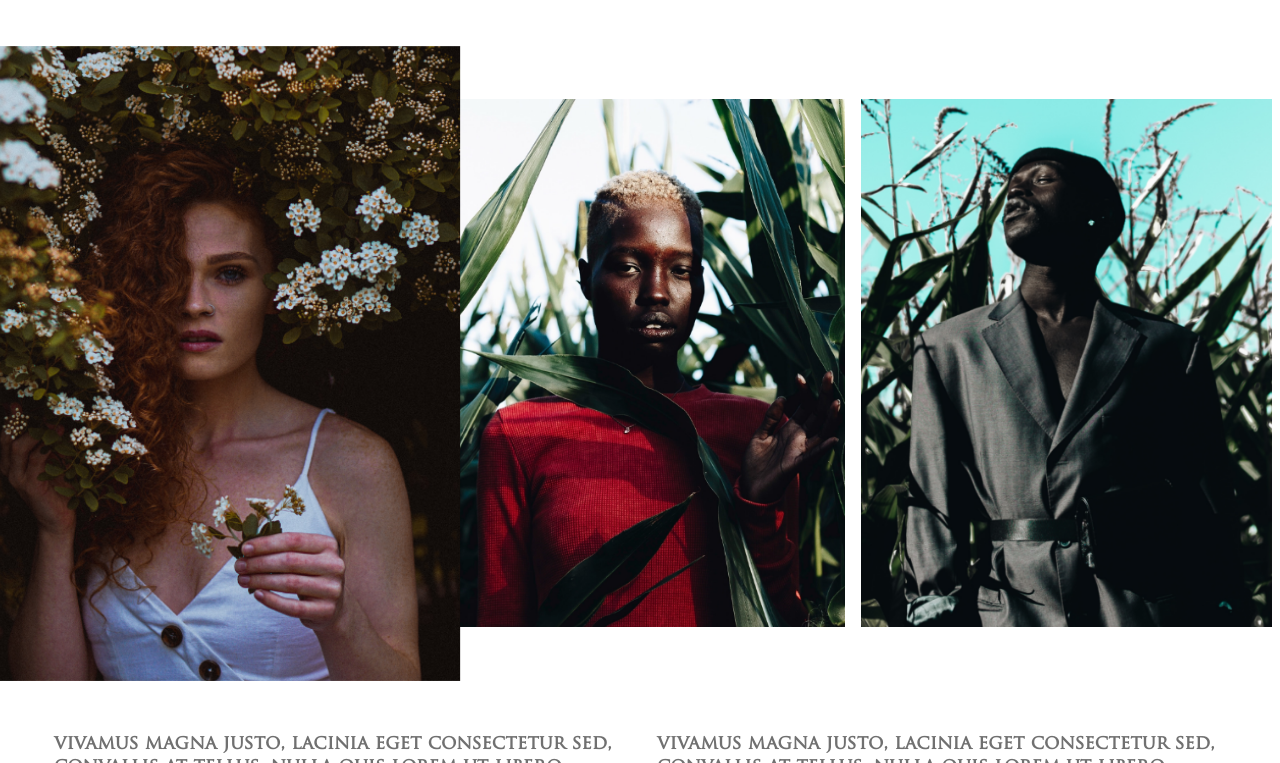
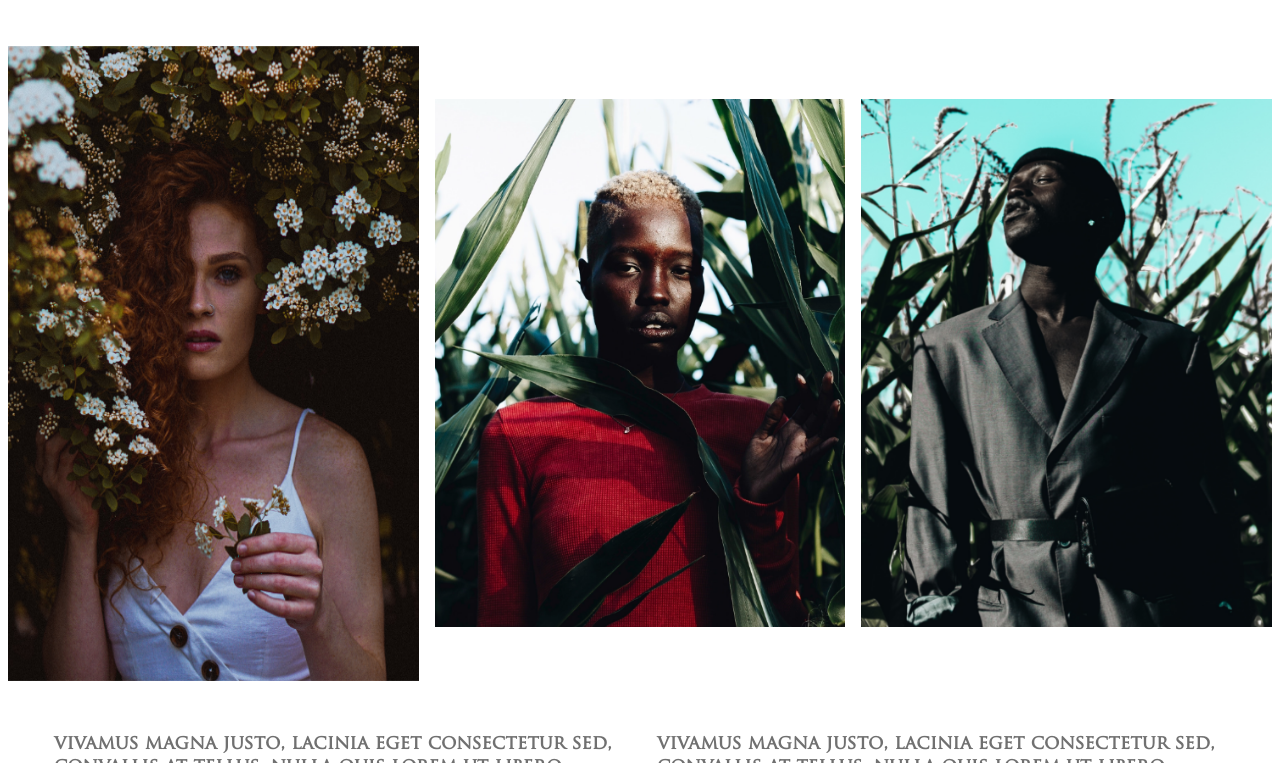
Before and after one commit to joaoquinto/natarajan, a plain HTML site: page template/index.html in a window 1280 px wide. In both pictures the pointer is over the item 213 px from the left and 2463 px from the top of the page. Shown: the part 2100-2863 px from the top of the page. Drawn offline with Linux system fonts and the light colour scheme.

Commit message:
Resolvi o bug do scale em modelus tempus

```diff
--- a/template/css/style.css
+++ b/template/css/style.css
@@ -322,9 +322,9 @@ body {
 
 /* Animations */
 .modelos-tempus li:hover {
-  -webkit-transform: scale(1.2);
-  -ms-transform: scale(1.2);
-  transform: scale(1.2);
+  -webkit-transform: scaleY(1.2);
+  -ms-transform: scaleY(1.2);
+  transform: scaleY(1.2);
   transition: transform 2s;
 }
 
```
